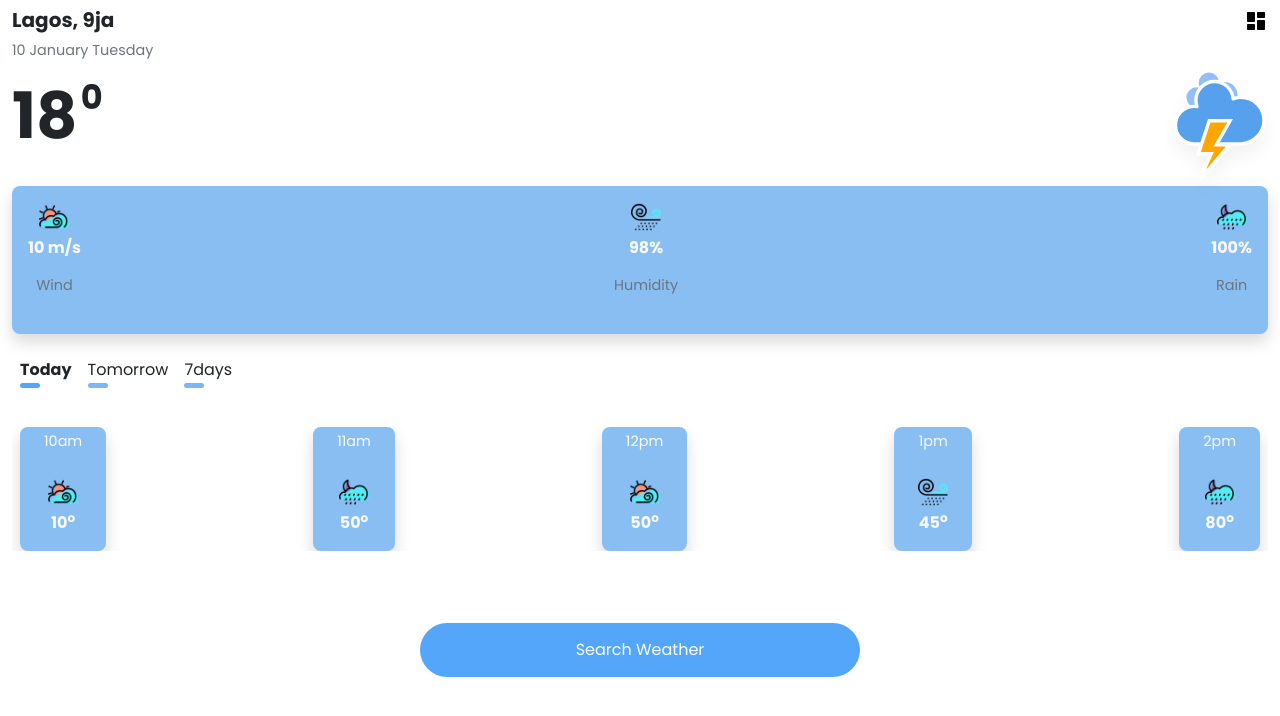
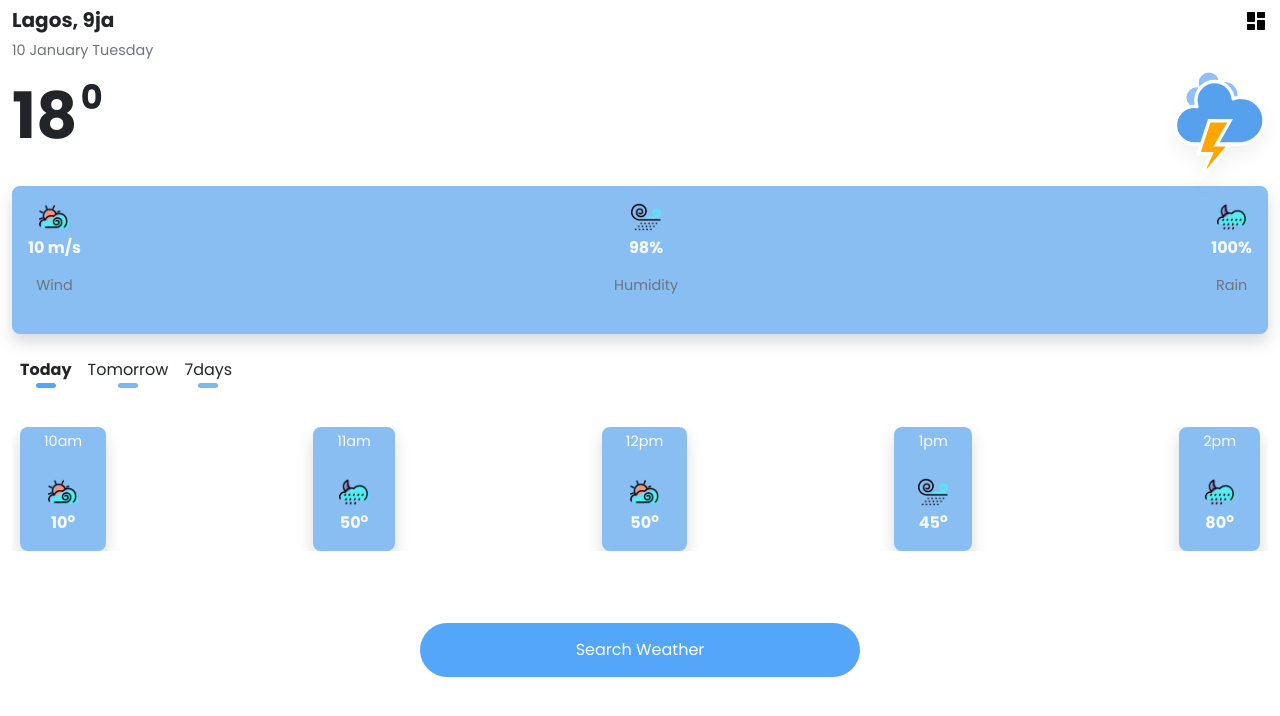
Before and after one commit to JoaoP74/react-weather, a React (Create React App) app: page /weather in a window 1280 px wide. Shown: the top 716 px of the page. Built offline with nearby package versions, Linux system fonts and the light colour scheme; no server answers.

Commit message:
Modified the future weather component

```diff
--- a/src/pages/Weather.jsx
+++ b/src/pages/Weather.jsx
@@ -163,15 +163,15 @@ const WeatherApp = () =>{
 
             </section>
             <section className="future-weather-days d-flex align-items-center justify-content-start">
-                <section className="today-section d-flex mx-2 flex-column">
+                <section className="today-section d-flex mx-2 flex-column align-items-center justify-content-center">
                     <p className="brand-small-text-2 text-capitalize fw-bold">today</p>
                     <div className="future-weather-notch-active"></div>
                 </section>
-                <section className="tomorrow-section d-flex mx-2 flex-column">
+                <section className="tomorrow-section d-flex mx-2 flex-column align-items-center justify-content-center">
                     <p className="brand-small-text-2 text-capitalize">tomorrow</p>
                     <div className="future-weather-notch"></div>
                 </section>
-                <section className="week-section d-flex mx-2 flex-column">
+                <section className="week-section d-flex mx-2 flex-column align-items-center justify-content-center">
                     <p className="brand-small-text-2 text-capitalize">7days</p>
                     <div className="future-weather-notch"></div>
                 </section>
```
